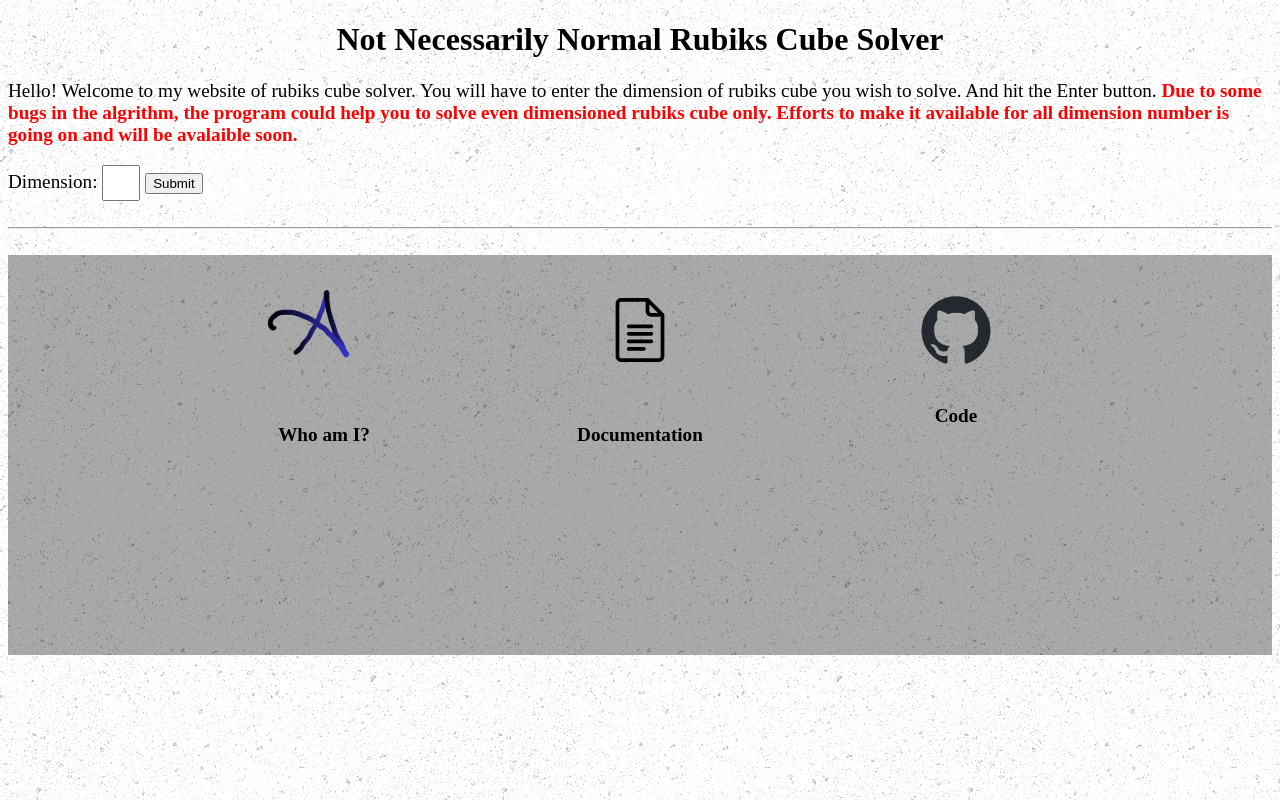
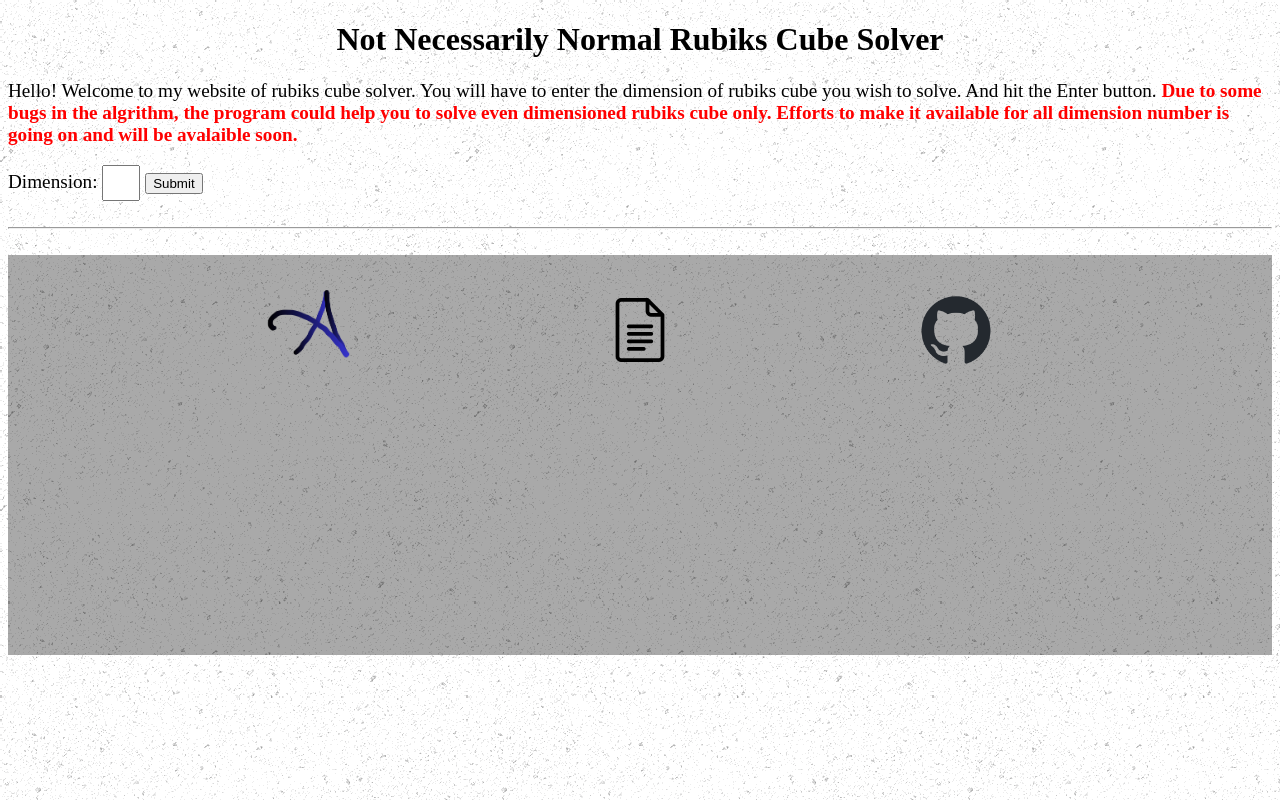
Before and after one commit to arushraju/Not-Necessarily-Normal-Rubiks-Cube-Solver, a website: page public/index.html in a window 1280 px wide. Drawn offline with Linux system fonts and the light colour scheme.

Commit message:
Update index.html

```diff
--- a/public/index.html
+++ b/public/index.html
@@ -63,7 +63,6 @@
                         </div>
                     </a></div>
                 </div>
-                <div class="footer-content"><p>Who am I?</p></div>
             </div>
             <div class="footer-card documentation">
                 <div class="image-container">
@@ -73,7 +72,6 @@
                         </div>
                     </a></div>
                 </div>
-                <div class="footer-content"><p>Documentation</p></div>
             </div>
             <div class="footer-card github">
                 <div class="image-container">
@@ -83,7 +81,6 @@
                         </div>
                     </a></div>
                 </div>
-                <div class="footer-content">Code</div>
             </div>
         </div>
     </div>
```
